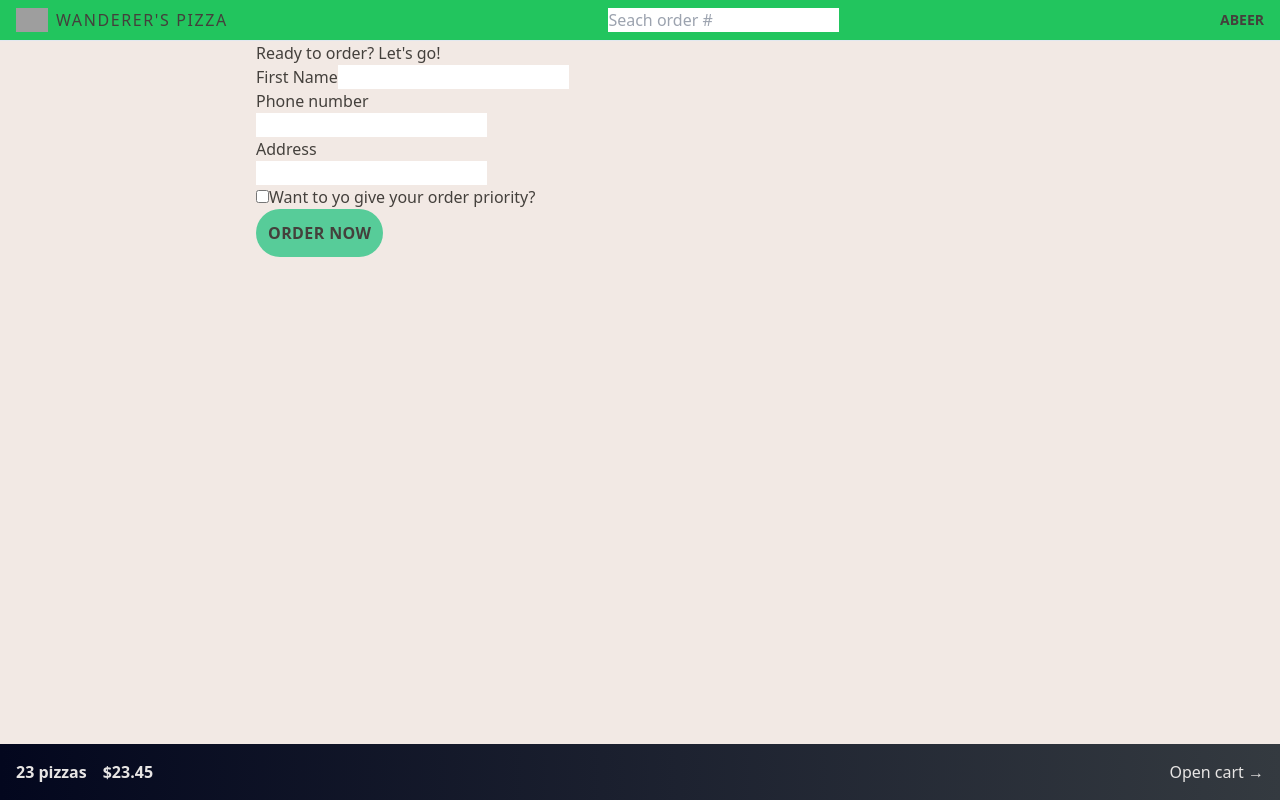
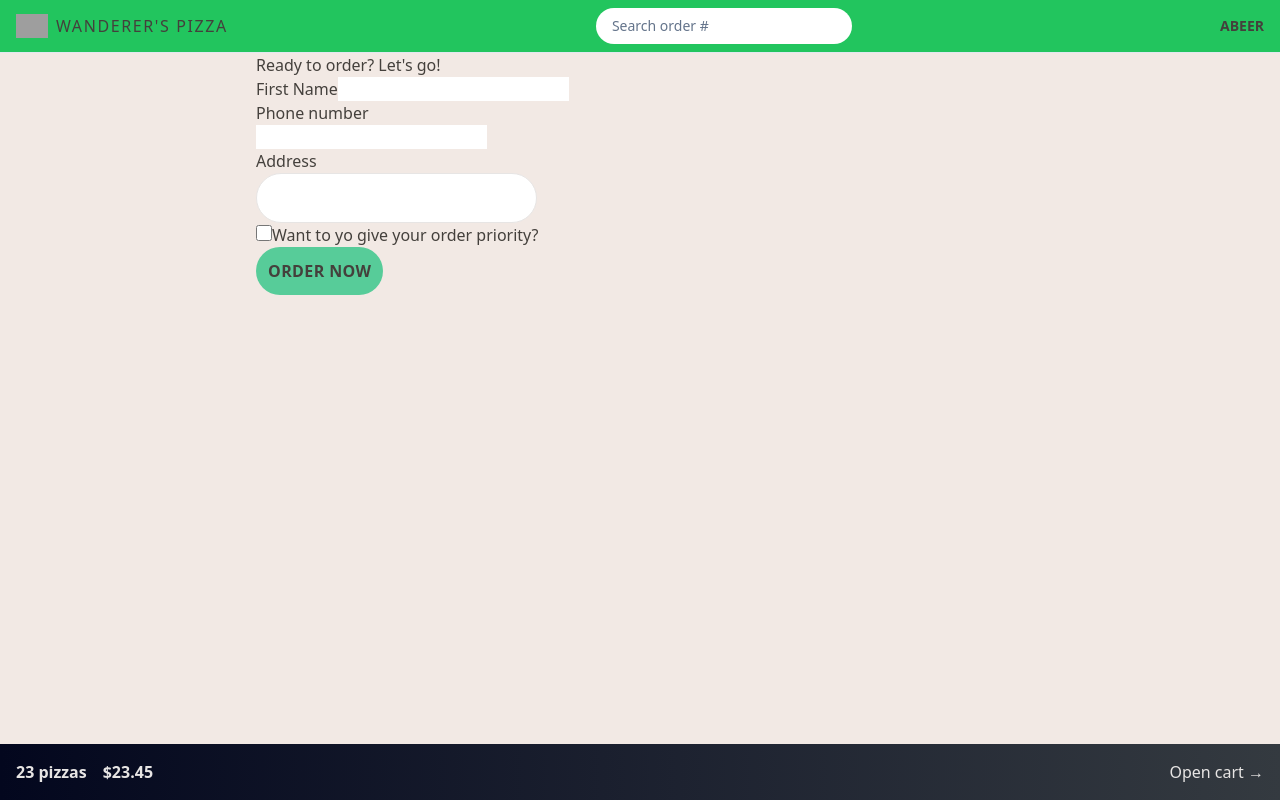
Before and after one commit to naimulabeer/fast-react-pizza-vite, a React (Vite) app: page /order/new in a window 1280 px wide. Built offline with nearby package versions, Linux system fonts and the light colour scheme; grey boxes are pictures that could not be loaded.

Commit message:
styling form elements

```diff
--- a/src/features/order/CreateOrder.jsx
+++ b/src/features/order/CreateOrder.jsx
@@ -63,12 +63,19 @@ function CreateOrder() {
         <div>
           <label>Address</label>
           <div>
-            <input type="text" name="address" required />
+            <input
+              type="text"
+              name="address"
+              required
+              className="border-stone-200 rounded-full border focus:ring focus:ring-green-400
+              px-4 py-2 md:px-6 md:py-3 transition-all duration-300"
+            />
           </div>
         </div>
 
         <div>
           <input
+            className="h-4 w-4 accent-green-400"
             type="checkbox"
             name="priority"
             id="priority"
--- a/src/features/order/SearchOrder.jsx
+++ b/src/features/order/SearchOrder.jsx
@@ -15,9 +15,11 @@ function SearchOrder() {
   return (
     <form onSubmit={handleSubmit}>
       <input
-        placeholder="Seach order #"
+        placeholder="Search order #"
         value={query}
         onChange={(e) => setQuery(e.target.value)}
+        className="rounded-full py-2 px-4 text-sm focus:ring-2 focus:ring-green-400 placeholder:text-slate-500
+        w-28 sm:w-64 md:focus:w-72 transition-all duration-100"
       />
     </form>
   );
```
